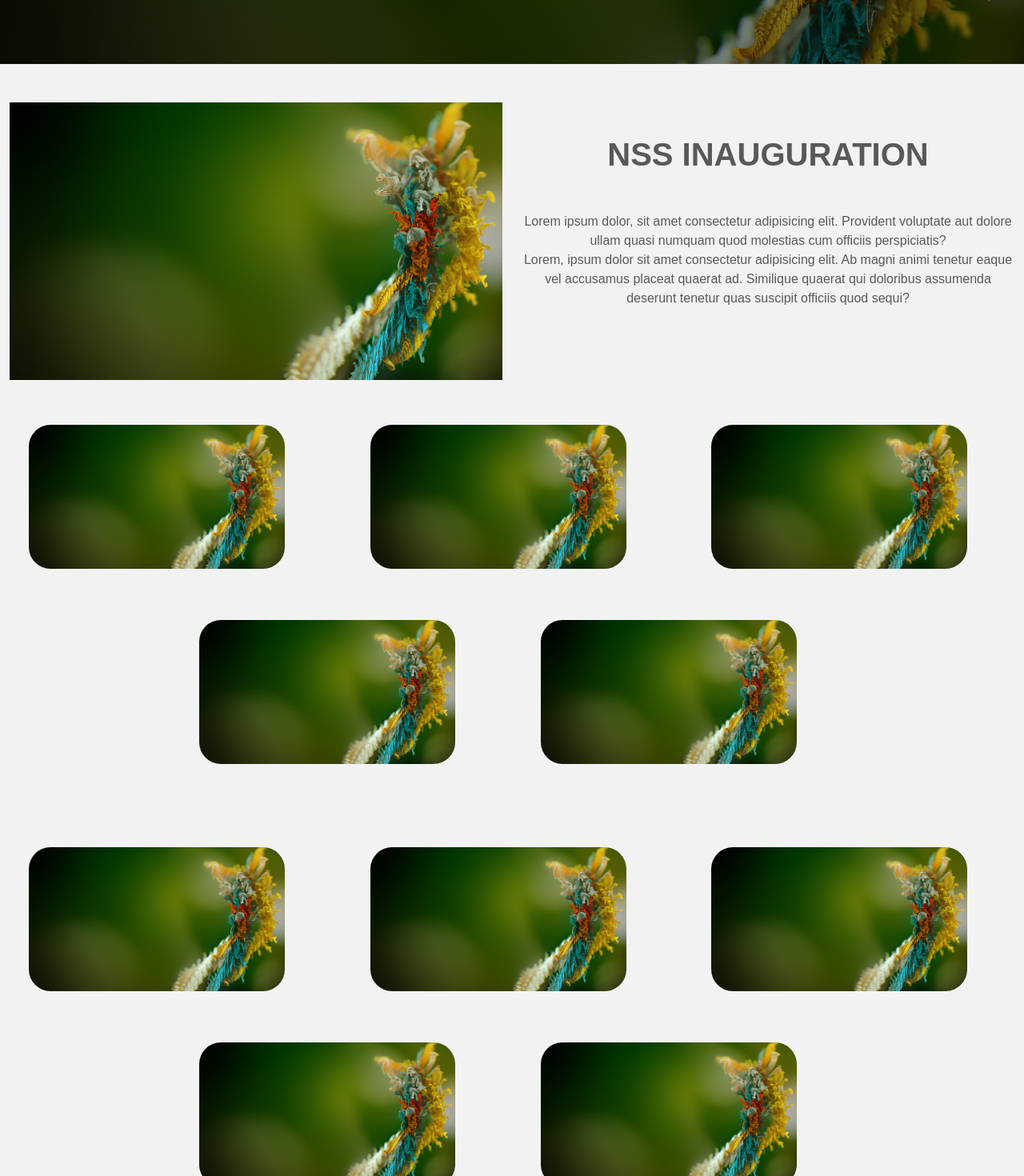
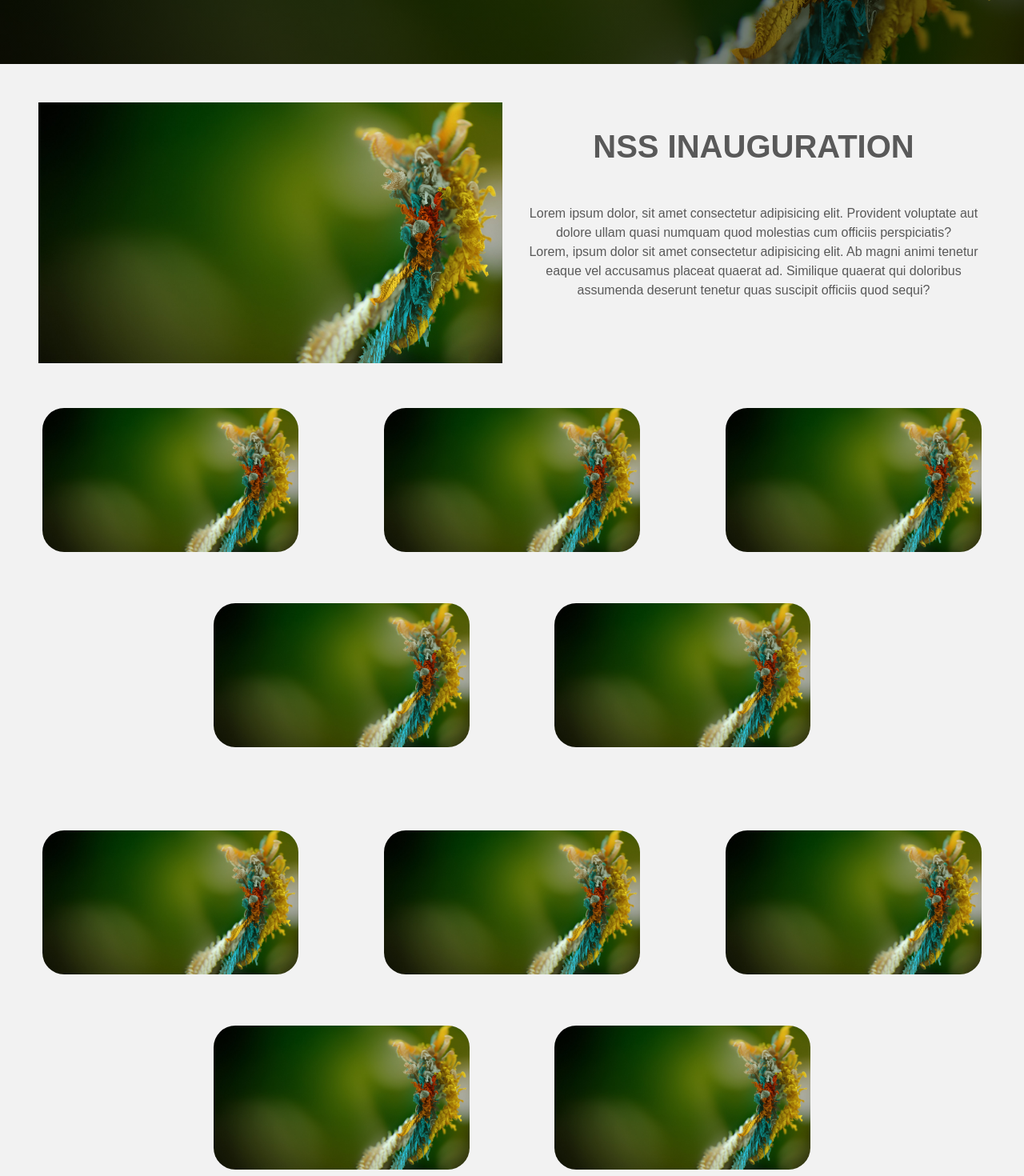
Before and after one commit to Doobiii/project_nss, a React (Create React App) app: page /Event in a window 1280 px wide. Shown: the part 320-1790 px from the top of the page at 80% size. Built offline with nearby package versions, Linux system fonts and the light colour scheme.

Commit message:
event  card update

```diff
--- a/src/components/event/Event.jsx
+++ b/src/components/event/Event.jsx
@@ -19,7 +19,7 @@
       </header>
 
       <div className="container my-5">
-        <div className="row column-gap-0">
+        <div className="row column-gap-0 mx-4">
           <div className="col-lg-6 col-md-12 d-flex flex-column align-items-center justify-content-center ">
             <img src={eventImg} className="img-fluid w-55" alt="about img" />
           </div>
@@ -48,7 +48,7 @@
               {cardsData.map((card, index) => (
                 <div
                   key={index}
-                  className="col-lg-6 col-xl-4 col-sm-12 col-md-6  "
+                  className="col-lg-6 col-xl-4 col-sm-12 col-md-6 d-flex align-items-center justify-content-center"
                 >
                   <Card title={card.title} content={card.content} />
                 </div>
@@ -61,7 +61,7 @@
               {cardsData.map((card, index) => (
                 <div
                   key={index}
-                  className="col-lg-6 col-xl-4 col-sm-12 col-md-6  "
+                  className="col-lg-6 col-xl-4 col-sm-12 col-md-6 d-flex align-items-center justify-content-center"
                 >
                   <Card title={card.title} content={card.content} />
                 </div>
```
